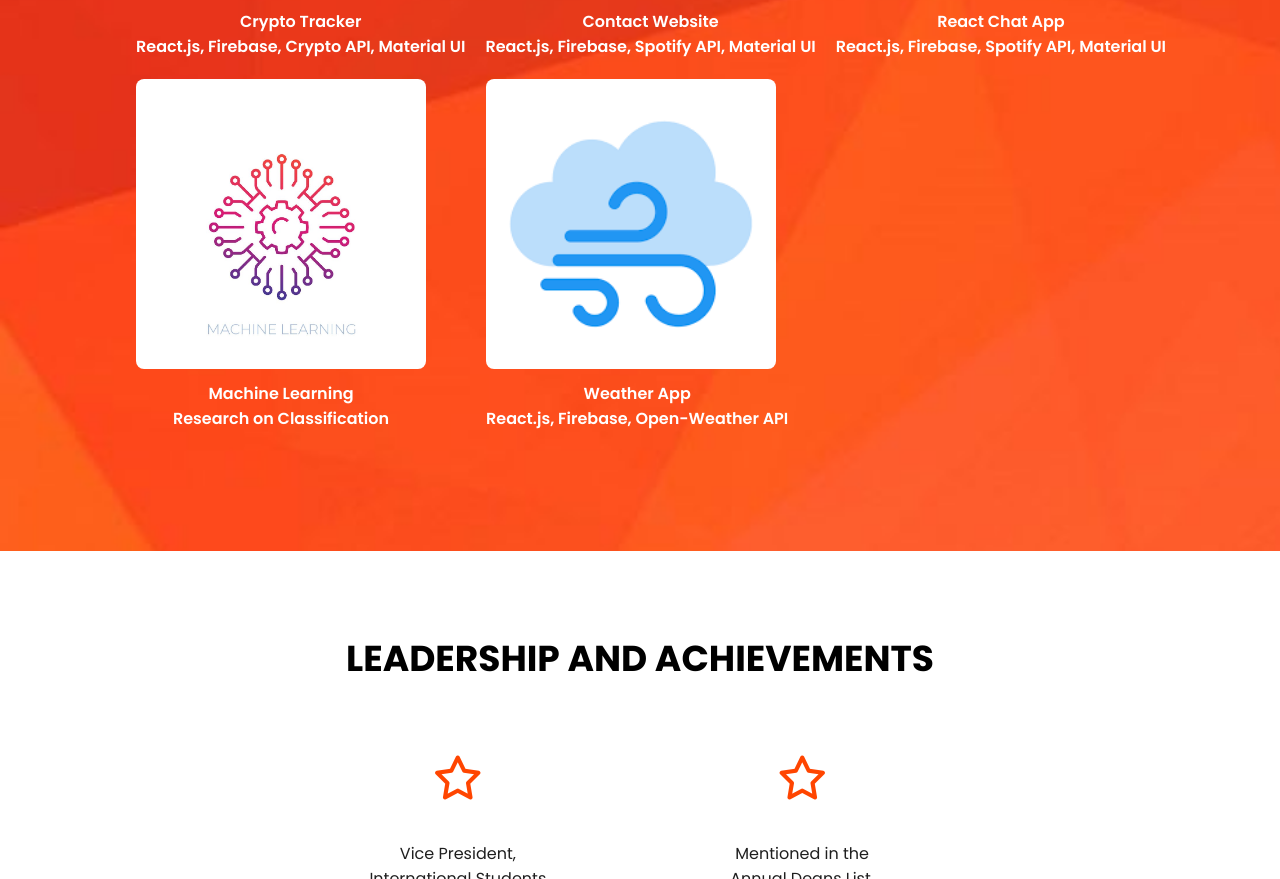
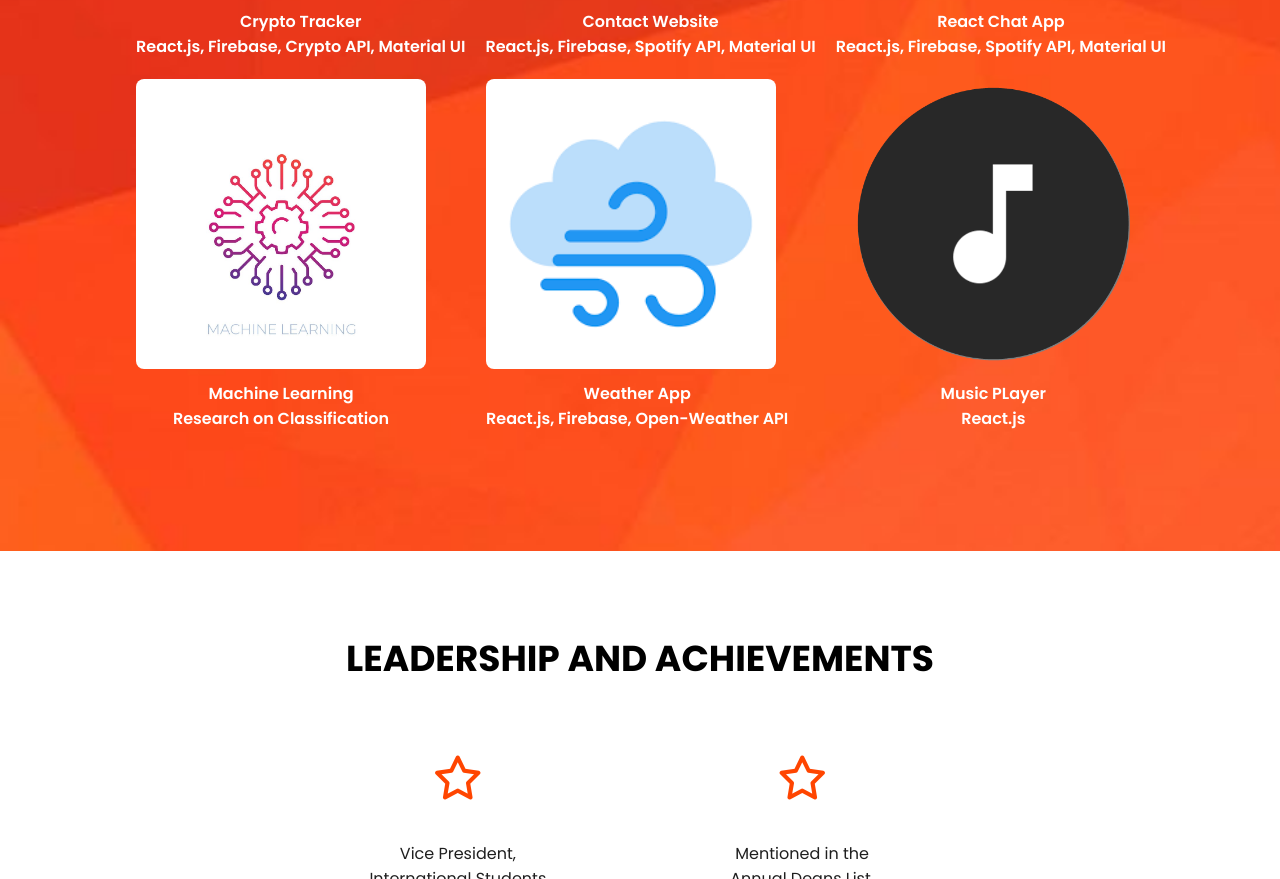
Before and after one commit to bhandeystruck/personalPortfolio2021, a website: page index.html in a window 1280 px wide. Shown: the part 3731-4610 px from the top of the page. Drawn offline with nearby package versions, Linux system fonts and the light colour scheme.

Commit message:
after cv change

```diff
--- a/index.html
+++ b/index.html
@@ -295,6 +295,13 @@
                                     <p class="subtitle">React.js, Firebase, Open-Weather API</p>
                                 </div>
                             </a>
+                            <a href="https://bhandeystruck.github.io/react-music-player/" class="item mobile" style="margin-left: 50px;">
+                                <div class="title-container">
+                                    <img src="./Portfolio/images/logomusic.png" alt="">
+                                    <div class="title">Music PLayer</div>
+                                    <p class="subtitle">React.js</p>
+                                </div>
+                            </a>
                     </div>
 
                     <div class="clear-fix"></div>
```
Also changed, not shown: Portfolio/images/logomusic.png (added).
